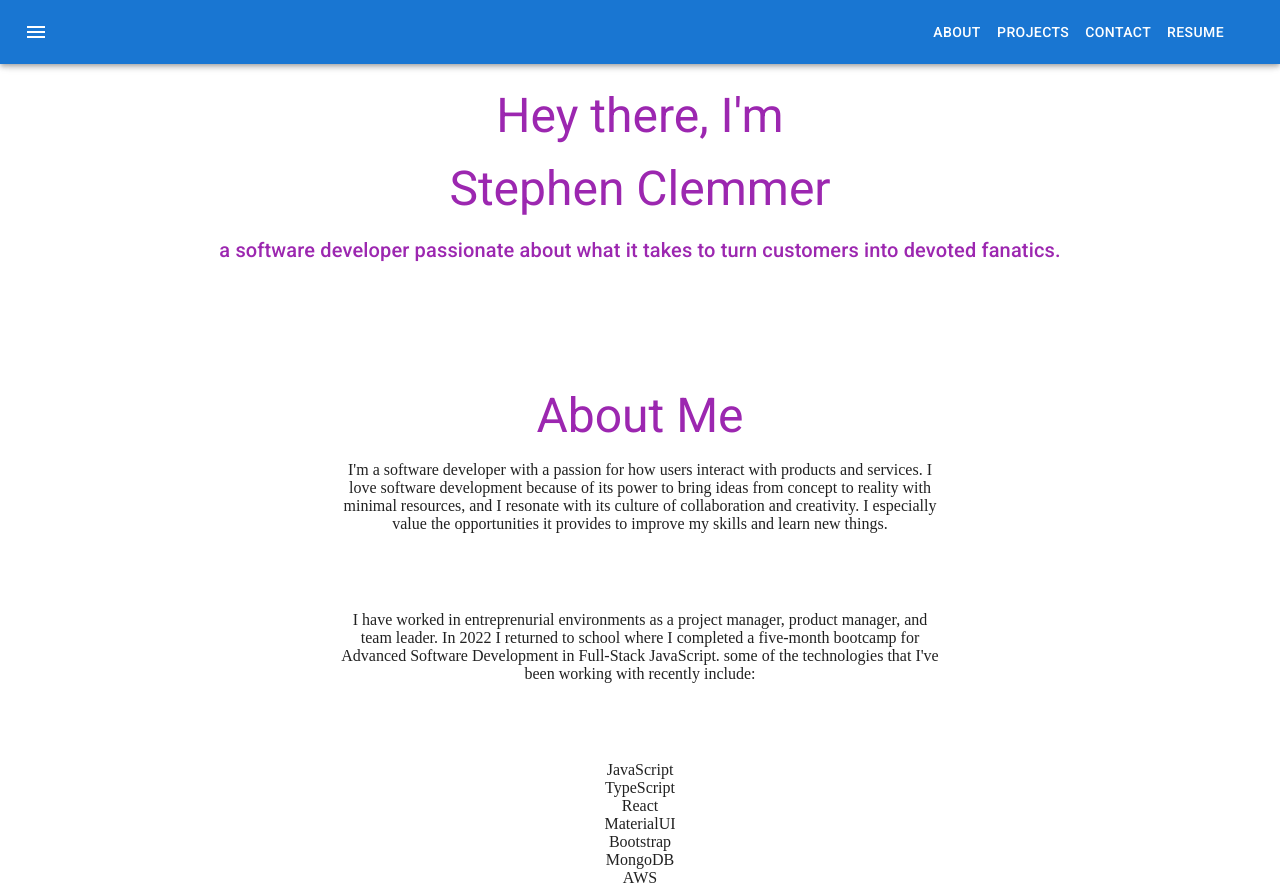
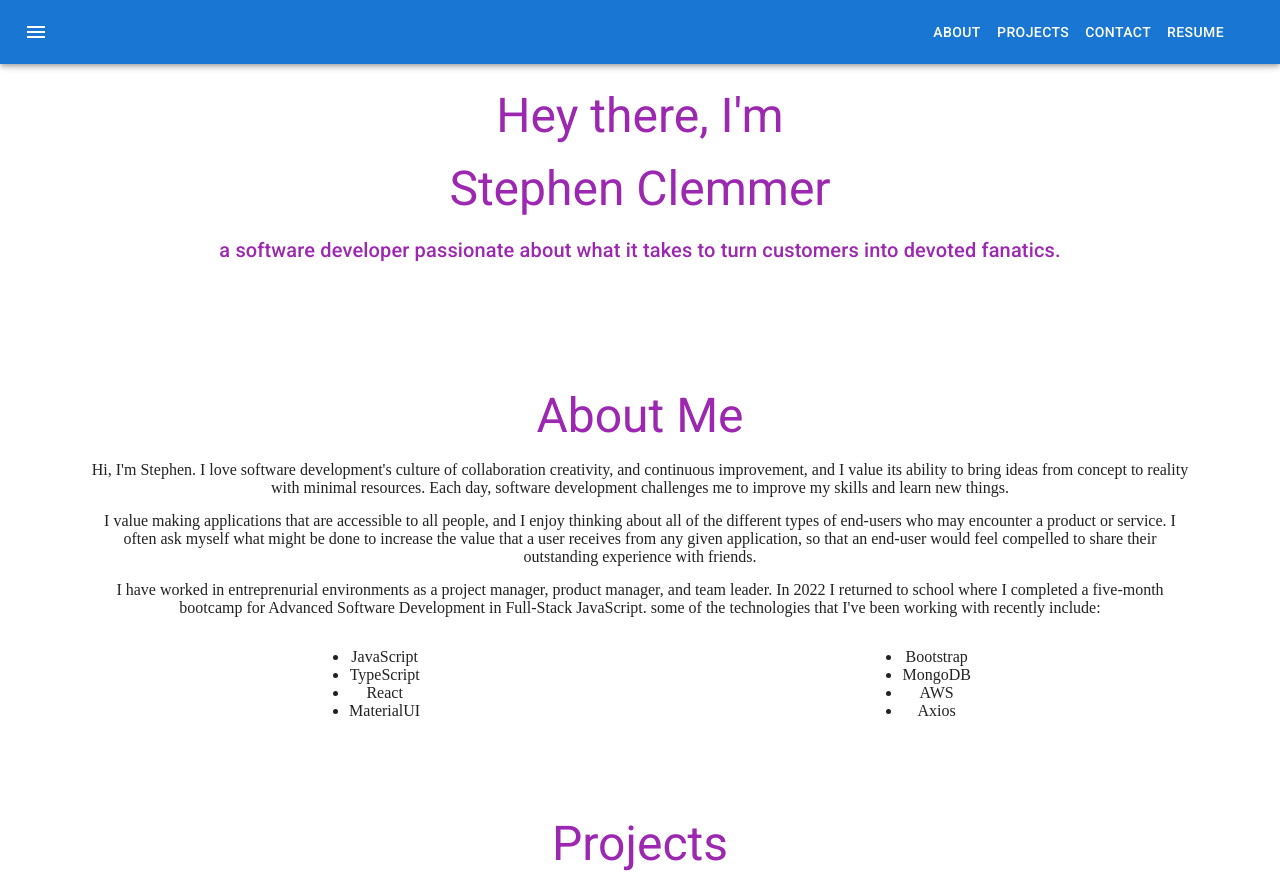
Before and after one commit to stephenclemmer/portfolio-site, a React (Create React App) app: page / in a window 1280 px wide. Shown: the top 887 px of the page. Built offline with nearby package versions, Linux system fonts and the light colour scheme.

Commit message:
rewrote the 'about me' section, styled it into boxed-off paragraphs, made the technologies list into two unordered lists.

```diff
--- a/src/about.js
+++ b/src/about.js
@@ -2,6 +2,8 @@ import Typography from '@mui/material/Typography';
 import Paper from '@mui/material/Paper';
 import Container from '@mui/material/Container';
 import Grid from '@mui/material/Grid';
+import Box from '@mui/system/Box';
+import { autocompleteClasses } from '@mui/material';
 
 export default function About() {
   return (
@@ -11,6 +13,14 @@ export default function About() {
         maxWidth="100%"
         sx={{ paddingTop: "80px" }}
       >
+
+
+        <Box
+          sx={{
+            height: "auto",
+            width: "auto"
+          }}
+        >
           <Typography
             variant='h3'
             color='secondary'
@@ -19,9 +29,19 @@ export default function About() {
           >
             About Me
           </Typography>
+
           <Container
             sx={{
-            width: "700px"
+              display: "flex",
+              flexDirection: "row",
+              width: "auto",
+            }}
+          >
+            <Box
+              sx={{
+                display: "flex",
+                flexDirection: "row",
+                width: "auto"
               }}
             >
               <Paper
@@ -29,57 +49,81 @@ export default function About() {
                   alignItems: 'left'
                 }}
                 elevation={0}>
-            <Container
+                <Container>
+                  <Box
+
                     sx={{
-                height: "150px"
+                      height: "auto"
                     }}
                   >
-              I'm a software developer with a passion for how users interact with products and services. I love software development because of its power to bring ideas from concept to reality with minimal resources, and I resonate with its culture of collaboration and creativity. I especially value the opportunities it provides to improve my skills and learn new things.
+                    Hi, I'm Stephen. I love software development's culture of collaboration creativity, and continuous improvement, and I value its ability to bring ideas from concept to reality with minimal resources. Each day, software development challenges me to improve my skills and learn new things.
+                  </Box>
                 </Container>
-            <Container
+                <Container>
+                  <Box
+
                     sx={{
-                height: "150px"
+                      height: "auto",
+                      paddingTop: "15px"
+                    }}
+                  >
+                    I value making applications that are accessible to all people, and I enjoy thinking about all of the different types of end-users who may encounter a product or service. I often ask myself what might be done to increase the value that a user receives from any given application, so that an end-user would feel compelled to share their outstanding experience with friends.
+                  </Box>
+                  <Box
+
+                    sx={{
+                      height: "auto",
+                      paddingTop: "15px"
                     }}
                   >
                     I have worked in entreprenurial environments as a project manager, product manager, and team leader. In 2022 I returned to school where I completed a five-month bootcamp for Advanced Software Development in Full-Stack JavaScript. some of the technologies that I've been working with recently include:
+                  </Box>
                 </Container>
 
-            <Container>
+                <Container
+                  sx={{
+                    paddingTop: "15px",
+                    margin: "auto",
+                    display: "flex",
+                    flexDirection: "row",
+                    width: "auto"
+                  }}
+                >
+                  <Box
+                    sx={{
+                      height: "auto",
+                      margin: "auto"
+                    }}
+                  >
                     <Grid container>
-                <Grid item xs={12}>
-                  JavaScript
+                      <ul>
+                        <li>JavaScript</li>
+                        <li>TypeScript</li>
+                        <li>React</li>
+                        <li>MaterialUI</li>
+                      </ul>
                     </Grid>
-                <Grid item xs={12}>
-                  TypeScript
+                  </Box>
+                  <Box
+                    sx={{
+                      height: "auto",
+                      margin: "auto"
+                    }}
+                  >
+                    <Grid container>
+                      <ul>
+                        <li>Bootstrap</li>
+                        <li>MongoDB</li>
+                        <li>AWS</li>
+                        <li>Axios</li>
+                      </ul>
                     </Grid>
-                <Grid item xs={12}>
-                  React
-                </Grid>
-                <Grid item xs={12}>
-                  MaterialUI
-                </Grid>
-              </Grid>
-
-
-              <Grid container>
-                <Grid item xs={12}>
-                  Bootstrap
-                </Grid>
-                <Grid item xs={12}>
-                  MongoDB
-                </Grid>
-                <Grid item xs={12}>
-                  AWS
-                </Grid>
-                <Grid item xs={12}>
-                  Axios
-                </Grid>
-              </Grid>
+                  </Box>
                 </Container>
-
-
               </Paper>
+            </Box>
           </Container>
+        </Box>
 
       </Container>
     </>
--- a/src/contact.js
+++ b/src/contact.js
@@ -158,7 +158,7 @@ sx={{
 }}
 >
 
-      <Typography>
+      <Typography onClick={() => window.location = 'mailto:yourmail@domain.com'}>
         or email me at StephenJClemmer@gmail.com
       </Typography>
 </Box>
```
Lines whose indentation alone changed are shown as unchanged.
